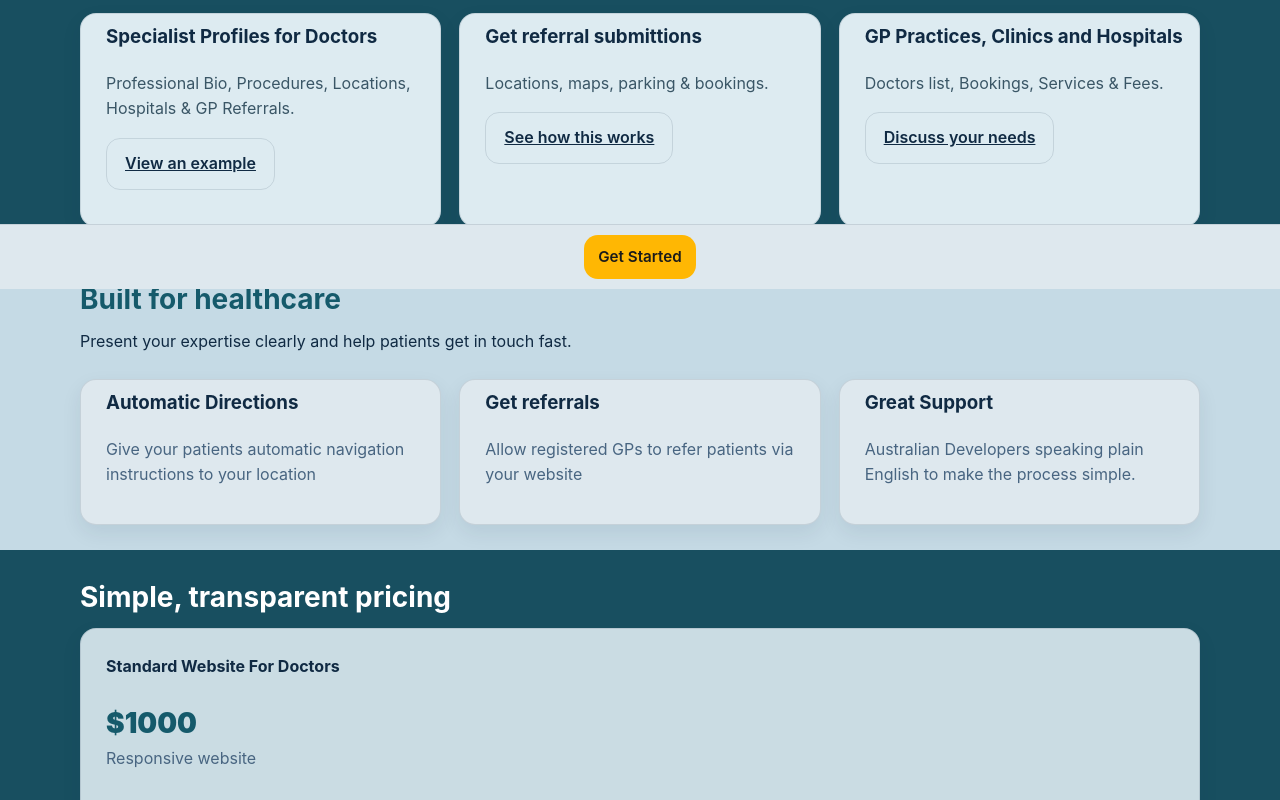
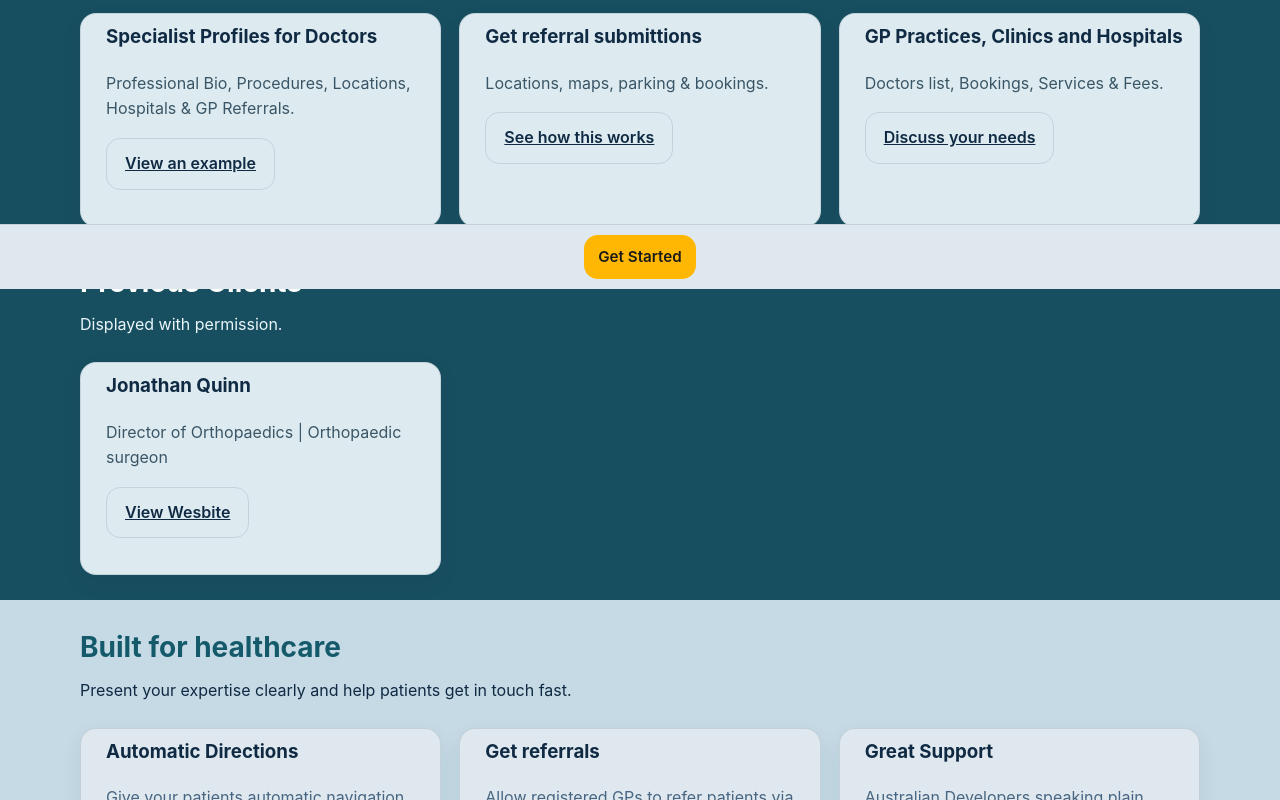
Before and after one commit to Ashley-Pettit/CareConnect, a plain HTML site: page index.html in a window 1280 px wide. Shown: the part 511-1311 px from the top of the page. Drawn offline with Linux system fonts and the light colour scheme.

Commit message:
Update index.html

```diff
--- a/index.html
+++ b/index.html
@@ -184,7 +184,8 @@
       </div>
     </section>
 
-    <!-- Examples -->
+    <!-- What we do -->
+
     <section id="examples" style="padding-top:8px;" class="band-dark">
       <div class="container">
         <h2 class="section-title">What we do</h2>
@@ -193,6 +194,17 @@
           <div class="card"><h3>Specialist Profiles for Doctors</h3><p class="muted">Professional Bio, Procedures, Locations, Hospitals & GP Referrals.</p><p><a class="btn ghost smallonmobile" href="#contact">View an example</a></p></div>
           <div class="card hideonmobile"><h3>Get referral submittions</h3><p class="muted">Locations, maps, parking & bookings.</p><p><a class="btn ghost smallonmobile" href="#contact">See how this works</a></p></div>
           <div class="card"><h3>GP Practices, Clinics and Hospitals<BR></h3><p class="muted">Doctors list, Bookings, Services & Fees.</p><p><a class="btn ghost smallonmobile" href="#contact">Discuss your needs</a></p></div>
+        </div>
+      </div>
+    </section>
+
+   <!-- Examples -->
+	      <section id="examples" style="padding-top:8px;" class="band-dark">
+      <div class="container">
+        <h2 class="section-title">Previous Clients</h2>
+        <p class="section-sub style="color:#EAF6FA" style="color:#EAF6FA"" style="color:var(--text)">Displayed with permission.</p>
+        <div class="grid-3">
+          <div class="card"><h3>Jonathan Quinn</h3><p class="muted">Director of Orthopaedics | Orthopaedic surgeon</p><p><a href="https://ashley-pettit.github.io/JonQ/" class="btn ghost smallonmobile" href="#contact">View Wesbite</a></p></div>
         </div>
       </div>
     </section>
```
